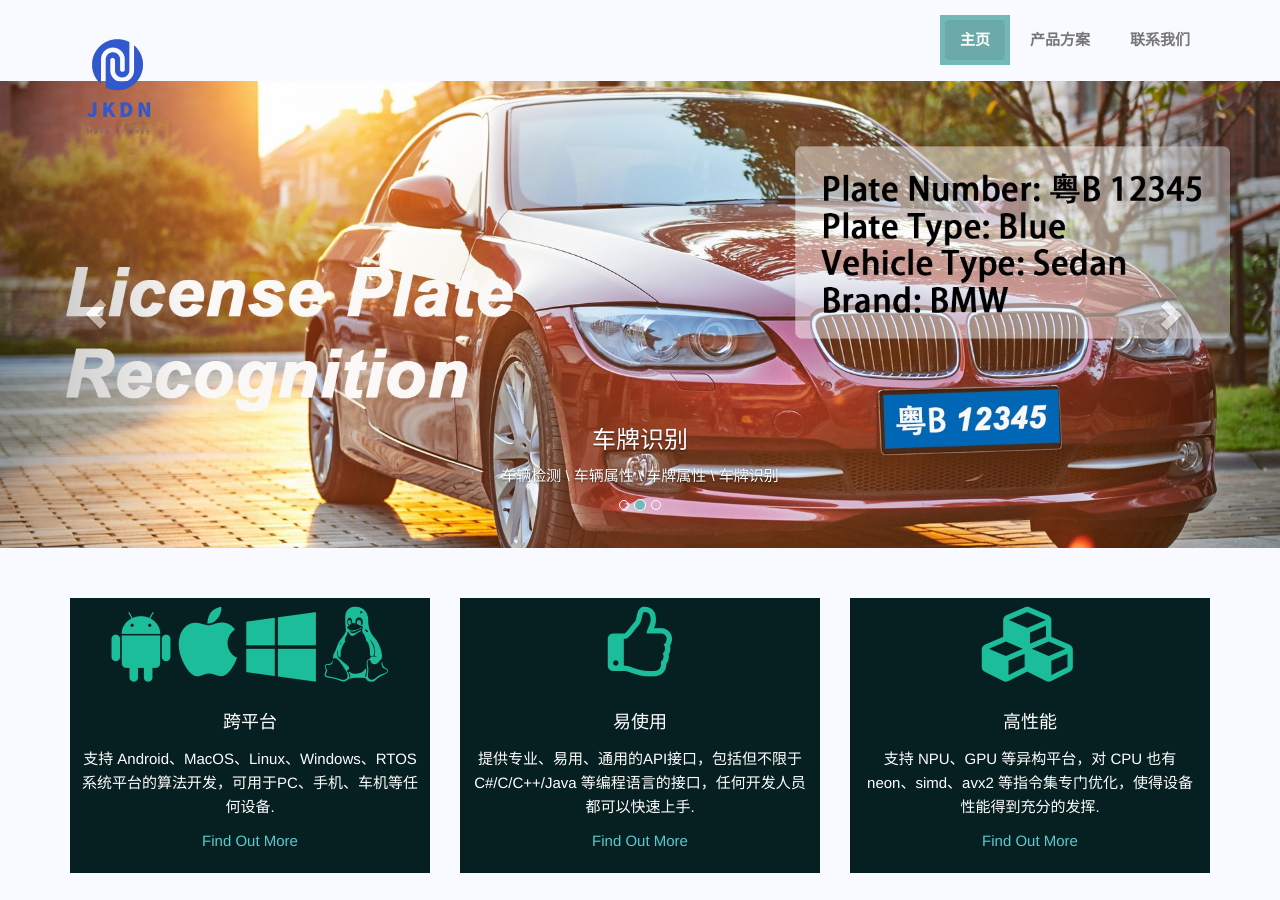
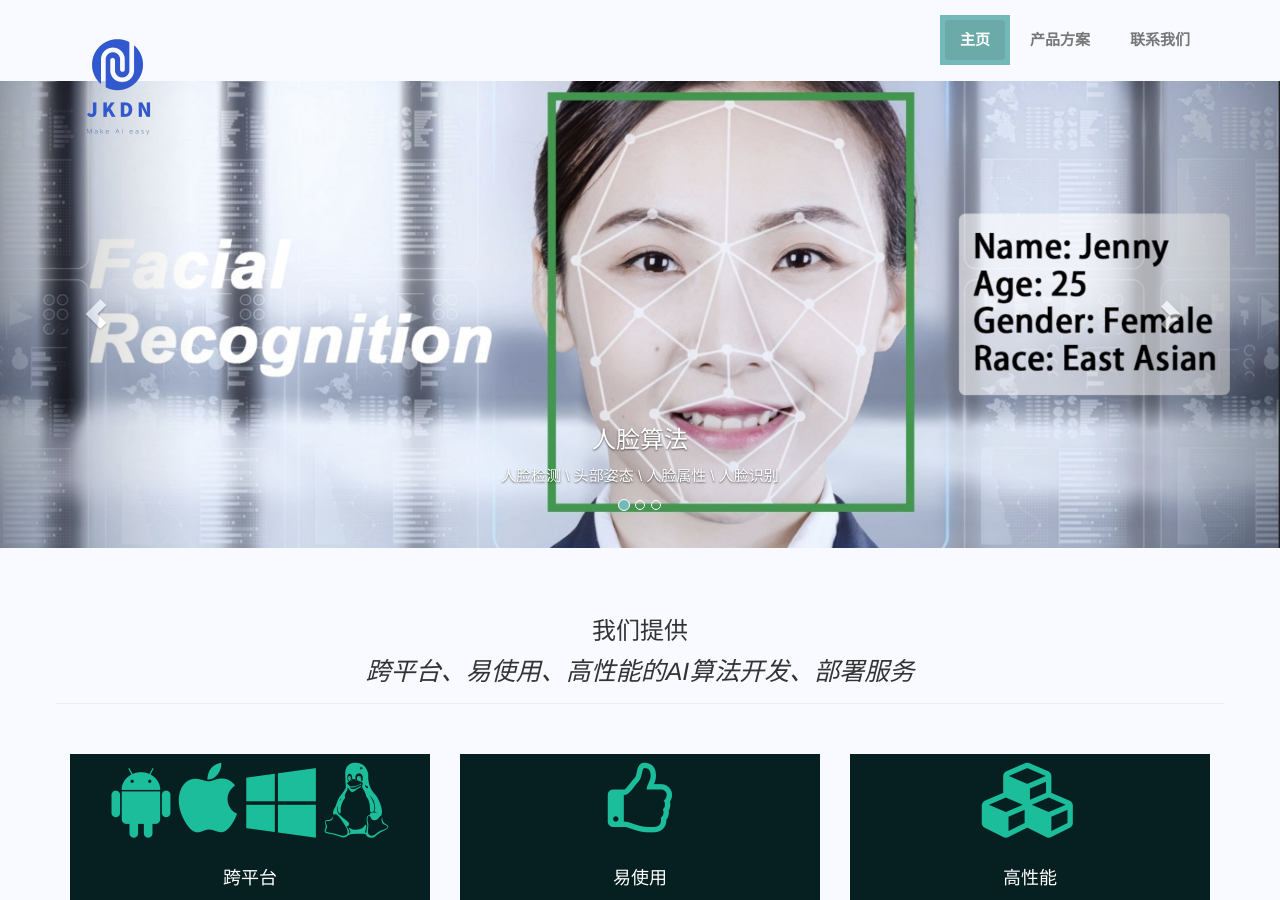
Before and after one commit to JKDN-Tech/JKDN-Tech.github.io, a Jekyll site: the page built from index.html, in a window 1280 px wide and 900 px high. Built offline with Jekyll 4.4.1, drawn with Linux system fonts in a browser that asks for light colours.

Commit message:
auto update

```diff
--- a/_layouts/home_style.html
+++ b/_layouts/home_style.html
@@ -69,12 +69,12 @@
     <!-- Begin #services-section -->
     <section id="services" class="services-section section-global-wrapper">
         <div class="container">
-            <!-- <div class="row">
+            <div class="row">
                 <div class="services-header">
-                    <h3 class="services-header-title">我们的任务</h3>
-                    <p class="services-header-body"><em> 提供跨平台、易使用、高性能的AI算法开发、部署服务 </em>  </p><hr>
+                    <h3 class="services-header-title">我们提供</h3>
+                    <p class="services-header-body"><em> 跨平台、易使用、高性能的AI算法开发、部署服务 </em>  </p><hr>
                 </div>
-            </div> -->
+            </div>
 
             <!-- Begin Services Row 1 -->
             <div class="row services-row services-row-head services-row-1">
```
